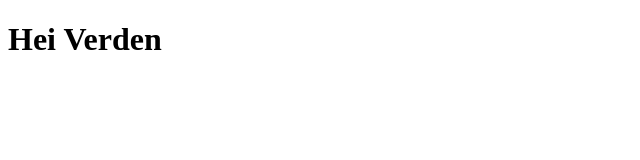
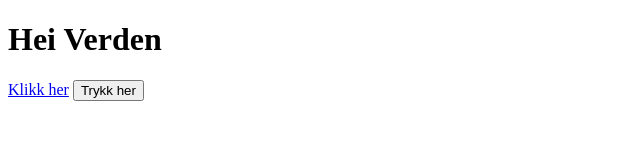
Before and after one commit to Sihaqil/SEO, a plain HTML site: page index.html in a window 1280 px wide. Shown: the whole page, without its empty margins (0-640 px from the left). Drawn offline with Linux system fonts and the light colour scheme.

Commit message:
lagt til kanpp

```diff
--- a/index.html
+++ b/index.html
@@ -19,6 +19,10 @@ height="0" width="0" style="display:none;visibility:hidden"></iframe></noscript>
 <!-- End Google Tag Manager (noscript) -->
     <h1>Hei Verden</h1>
 
+    <a href="#" class="Lenke-knapp">Klikk her</a>
+
+    <button id="shop">Trykk her</button>
+
 
 
   <!-- Google tag (gtag.js) -->
```
